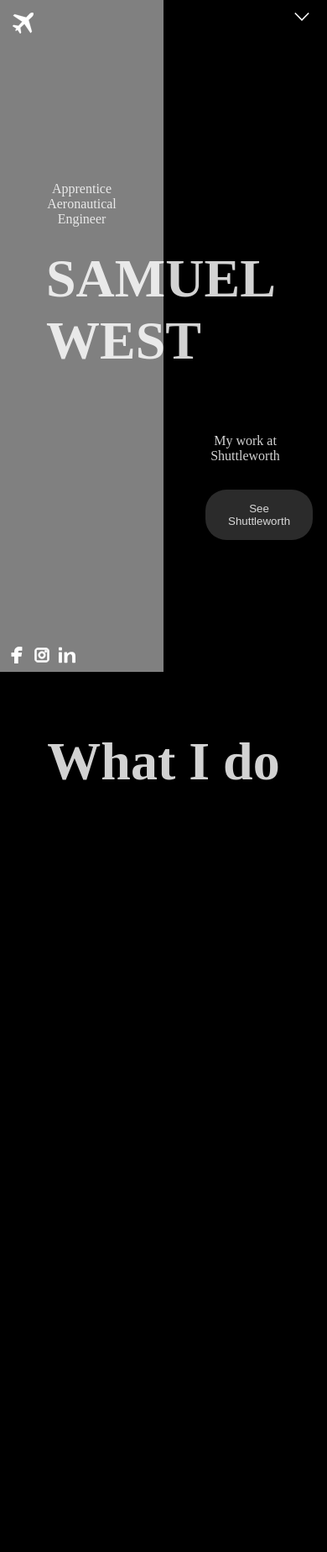
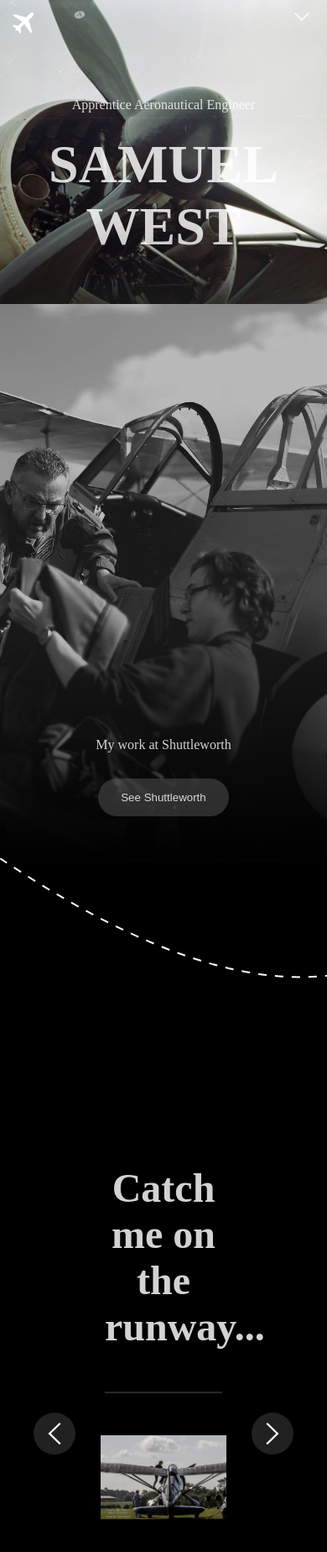
Before and after one commit to natbates/Samuels-Website, a React (Create React App) app: page / in a window 390 px wide. Shown: the top 1848 px of the page at 84% size. Before the commit the page ends 1470 px from the top, so only its background shows below. Built offline with nearby package versions, Linux system fonts and the light colour scheme; a web font is replaced by a local one.

Commit message:
nav, pages, background, mobile

```diff
--- a/package.json
+++ b/package.json
@@ -23,6 +23,7 @@
         "cross-spawn": "^7.0.6",
         "dotenv": "^16.4.5",
         "firebase": "^11.0.2",
+        "leaflet": "^1.9.4",
         "node-fetch": "^2.7.0",
         "react": "^18.0.0",
         "react-dom": "^18.0.0",
--- /dev/null
+++ b/src/components/Contact.jsx
@@ -0,0 +1,29 @@
+import "../styles/contact.css";
+
+const Contact = () => {
+    return (
+        <div id="contact-me">
+            <h2>Contact Me</h2>
+            <form action="https://formspree.io/f/movjwlkg" method="POST">
+                <label>
+                    Name:
+                    <input type="text" name="name" required />
+                </label>
+
+                <label>
+                    Email:
+                    <input type="email" name="email" required />
+                </label>
+
+                <label>
+                    Message:
+                    <textarea name="message" required></textarea>
+                </label>
+
+                <button type="submit">Send</button>
+            </form>
+        </div>
+    );
+};
+
+export default Contact;
--- /dev/null
+++ b/src/components/Map.jsx
@@ -0,0 +1,51 @@
+// MapComponent.js
+import React, { useEffect, useRef } from "react";
+import L from "leaflet"; // Import Leaflet
+import "leaflet/dist/leaflet.css"; // Import Leaflet styles
+
+const MapComponent = () => {
+  const mapContainerRef = useRef(null); // Create a ref to store the map container
+
+  useEffect(() => {
+    if (mapContainerRef.current) {
+      // Check if the map is already initialized
+      const map = L.map(mapContainerRef.current, {
+        center: [51.505, -0.09], // Example coordinates: London
+        zoom: 13,
+      });
+
+      // Add CartoDB Positron with transport features (good for displaying transport routes)
+      L.tileLayer(
+        "https://{s}.basemaps.cartocdn.com/light_nolabels/{z}/{x}/{y}.png"
+      ).addTo(map);
+
+      const customIcon = L.icon({
+        iconUrl: "/svgs/marker.svg", // Path to your custom marker image
+        iconSize: [32, 32], // Size of the icon
+        iconAnchor: [16, 32], // Anchor the icon to the bottom center (adjust based on your image)
+        popupAnchor: [0, -32], // Position of the popup relative to the icon
+      });
+
+      // Add a marker at the specified location
+      L.marker([52.08626, -0.31854], { icon: customIcon }) // Example coordinates: London
+        .addTo(map)
+        .bindPopup("This is my location!")
+        .openPopup();
+
+      // Cleanup the map when the component is unmounted
+      return () => {
+        map.remove(); // Destroy the map instance
+      };
+    }
+  }, []);
+
+  return (
+    <div
+      ref={mapContainerRef}
+      style={{ height: "800px", width: "100%"}}
+      className="map"
+    />
+  );
+};
+
+export default MapComponent;
--- a/src/components/Navbar.jsx
+++ b/src/components/Navbar.jsx
@@ -1,19 +1,34 @@
 import "../styles/navbar.css";
 import { useState } from "react";
 
-const Navbar = () =>
-{
-
+const Navbar = () => {
     const [navBarState, setNavBarState] = useState(false);
 
     return (
         <div id="top-nav-bar">
             <div className="logo-container">
-                <img src = "svgs/plane.svg" className="logo"></img>
+                <img src="svgs/plane.svg" className="logo" />
             </div>
-            <img src = "svgs/down-arrow.svg"></img>
+
+            <div
+                className="dropdown"
+                onMouseEnter={() => setNavBarState(true)}
+                onMouseLeave={() => setNavBarState(false)}
+            >
+                <img
+                    src="svgs/down-arrow.svg"
+                    className={`dropdown-arrow ${navBarState ? "rotated" : ""}`}
+                />
+                <div className={`nav-menu ${navBarState ? "show" : ""}`}>
+                    <ul>Home</ul>
+                    <ul>About</ul>
+                    <ul>Services</ul>
+                    <ul>Contact</ul>
+                    <ul>Blog</ul>
+                </div>
+            </div>
         </div>
-    )
-}
+    );
+};
 
 export default Navbar;
--- a/src/pages/homepage.jsx
+++ b/src/pages/homepage.jsx
@@ -1,10 +1,25 @@
+import Contact from "../components/Contact";
+import MapComponent from "../components/Map";
 import Socials from "../components/Socials";
 import "../styles/homepage.css";
+
+
+const TravelLine = () =>
+{
+    return (
+        <div className="line-container">
+            <svg>
+                <path d="M0,0 C150,100, 350,200, 500,100 C650,0, 850,150, 1000,100" />
+            </svg>
+        </div>
+    );
+}
 
 const HomePage = () =>
 {
     return(
         <div id = "home-page">
+
             <div className="divider-section">
                 <section>
                     <p>Apprentice Aeronautical Engineer</p>
@@ -17,8 +32,40 @@ const HomePage = () =>
                 </section>
             </div>
 
-            <div id = "about-me">
+            <TravelLine />
+
+            <div id = "home-images" className="home-section">
+                <h1>Catch me on the runway...</h1>
+                <img src = "/images/sam/IMG_6353.jpeg"></img>
+                <div id = "interact-buttons">
+                    <img src = "svgs/down-arrow.svg" className="left"></img>
+                    <img src = "svgs/down-arrow.svg" className="right"></img>
+                </div>
+            </div>
+
+            <div id = "about-me" className="home-section">
                 <h1>What I do</h1>
+            </div>
+
+            <div id = "air-shows" className="home-section">
+                <h1>Airshows</h1>
+            </div>
+
+            <div id = "location" className="home-section">
+                <h1>Where I do it</h1>
+                <MapComponent />
+                <div className="map-location">
+                    <p>Shuttleworth</p>
+                    <p>Alder Drive</p>
+                    <p>Biggleswade</p>
+                    <p>Bedfordshire</p>
+                    <p>SG18 9DT</p>
+                </div>
+
+            </div>
+
+            <div id = "contact-home-page">
+                <Contact />
             </div>
 
         </div>
--- a/src/styles/app.css
+++ b/src/styles/app.css
@@ -1,9 +1,15 @@
 :root
 {
-    --primary-colour: #239ac9;
-    --secondary-colour: #000000;
+    --primary-colour: #ffffff;
+    --secondary-colour: #e25809;
     --background-colour: rgb(0, 0, 0);
     --text-colour: #ffffffd2;
+}
+
+html
+{
+    width: 100%;
+    scroll-behavior: smooth;
 }
 
 body
@@ -12,15 +18,14 @@ body
     color: var(--text-colour);
     background-color: var(--background-colour);
     margin: 0;
+    width: 100%;
+    margin: 0;
+    padding: 0;
 }
 
 @font-face {
     font-family: metro;
     src: url("/public/fonts/Metropolis-Regular.otf");
-}
-
-#page-holder
-{
 }
 
 .background-image
@@ -49,6 +54,7 @@ button
 button:hover
 {
     transform: scale(1.05);
+    color: var(--secondary-colour);
 }
 
 .socials-container
@@ -61,4 +67,20 @@ button:hover
 {
     width: 20px;
     height: 20px;
+    transition: transform 0.3s ease;
+    transform-origin: center;
 }
+
+.socials-container img:hover
+{
+    transform: scale(1.05);
+}
+
+.home-section
+{
+    text-align: center;
+    margin-top: 70px;
+    height: 600px;
+    padding: 120px;
+    position: relative;
+}
--- /dev/null
+++ b/src/styles/contact.css
@@ -0,0 +1,19 @@
+#contact-me {
+    max-width: 90%;
+    margin: auto;
+    padding: 20px;
+    text-align: center;
+}
+
+form {
+    display: flex;
+    flex-direction: column;
+    gap: 10px;
+}
+
+input, textarea {
+    padding: 10px;
+    border: 1px solid #ccc;
+    border-radius: 5px;
+    background-color: transparent;
+}
--- a/src/styles/homepage.css
+++ b/src/styles/homepage.css
@@ -3,7 +3,7 @@
 #home-page
 {
     width: 100%;
-    height: 800px;
+    height: fit-content;
     max-width: 100vw;
 }
 
@@ -20,7 +20,7 @@
     padding: 50px;
     padding-top: 200px;
     position: relative;
-    width: 50% !important;
+    width: 50%;
     box-sizing: border-box;
 }
 
@@ -39,12 +39,19 @@
 
 #home-page .divider-section section:first-child
 {
-    background-color: gray;
+    background-image: url("/public/images/sam/IMG_0478.jpeg");
+    background-position: center;
+    background-repeat: no-repeat;
+    background-size: cover;
 }
 
-#home-page .divider-section section:last-child
-{
+#home-page .divider-section section:last-child {
     padding-top: 500px;
+    background-image: linear-gradient(to bottom, rgba(0, 0, 0, 0) 60%, black 100%),
+                      url("/public/images/sam/IMG_7755.jpeg");
+    background-position: center;
+    background-repeat: no-repeat;
+    background-size: cover;
 }
 
 
@@ -55,16 +62,150 @@
     margin-top: 25px;
 }
 
+#home-page .home-section h1
+{
+    border-bottom: 2px #313131d0 solid;
+    padding-bottom: 50px;
+}
+
 #home-page h2
 {
     font-size: 2.5rem;
+}
+
+
+/* Images */
+
+#home-images
+{
+}
+
+#home-images h1
+{
+    font-size: 3rem;
+    margin-bottom: 50px;
+}
+
+#home-images img
+{
+    width: 100%;
+    height: auto;
+}
+
+#interact-buttons
+{
+    display: flex;
+    justify-content: space-between;
+    width: 100%;
+    position: absolute;
+    left: 0;
+    height: 100%;
+    bottom: 20;
+    padding: 40px;
+    box-sizing: border-box;
+    transform: translateY(50%);
+}
+
+#interact-buttons img
+{
+    width: 30px;
+    height: 30px;
+    background-color: rgba(255, 255, 255, 0.13);
+    padding: 10px;
+    border-radius: 50%;
+}
+
+#interact-buttons .left
+{
+    transform: rotate(90deg);
+}
+
+#interact-buttons .right
+{
+    transform: rotate(-90deg);
 }
 
 /* About me */
 
 #about-me
 {
-    text-align: center;
-    margin-top: 70px;
-    height: 600px;
+
 }
+
+/* Location */
+
+#location
+{
+    height: 1000px;
+}
+
+.map
+{
+    box-sizing: border-box;
+    margin: auto;
+    margin-top: 50px;
+}
+
+.map-location
+{
+    background-color: var(--background-colour);
+    position: absolute;
+    top: 170;
+    left: 150;
+    color: var(--text-colour);
+    z-index: 1000;
+    display: flex;
+    flex-direction: column;
+    height: fit-content;
+    text-align: start;
+    padding: 20px;
+}
+
+.map-location h1
+{
+    font-size: 1.4rem !important;
+    margin: 5px;
+    margin-top: 5px !important;
+    color: white;
+}
+
+/* Dashed Line */
+
+.line-container {
+    width: 100%;
+    height: fit-content;
+}
+
+.line-container svg {
+    width: 100%;
+    height: 100%;
+}
+
+path {
+    stroke: rgb(255, 255, 255);
+    stroke-width: 2;
+    fill: none;
+    stroke-dasharray: 10, 10; /* Creates the dashed effect */
+}
+
+@media (max-width: 1000px) {
+    #home-page .divider-section{
+        flex-direction: column;
+    }
+    #home-page .divider-section section{
+        width: 100%;
+    }
+    #home-page .divider-section section:first-child
+    {
+        padding-top: 100px;
+
+    }
+    #home-page .divider-section section:last-child
+    {
+        box-shadow: 0px -31px 50px rgba(27, 27, 27, 0.836);
+    }
+    #home-page .socials-container
+    {
+        bottom: -50px;
+    }
+}
--- a/src/styles/navbar.css
+++ b/src/styles/navbar.css
@@ -4,10 +4,13 @@
     display: flex;
     align-items: center;
     justify-content: space-between;
-    width: fit-content;
-    position: fixed;
-    z-index: 100;
-    width: 100%;
+    position:fixed;
+    z-index: 1000;
+    width: 100vw;
+    top: 0;
+    height: 40px;
+    min-height: 40px;
+    max-width: 100vw;
 }
 
 .logo-container
@@ -25,11 +28,25 @@
     margin-right: 5px !important;
 }
 
+.nav-bar-container{
+    position: absolute;
+    display: flex;
+    right: 70px;
+    margin-top: 2px;
+    transform-origin: right;
+}
+
 #top-nav-bar img
 {
     width: 20px;
     height: 20px;
     margin-right: 20px;
+    transition: transform 0.3s ease;
+}
+
+#top-nav-bar img:hover
+{
+    transform: rotate(90deg);
 }
 
 #top-nav-bar h1
@@ -39,7 +56,44 @@
     font-weight: 100;
 }
 
+.nav-menu.show {
+    opacity: 1;
+    visibility: visible;
+    transform: translateY(0);
+}
+
+.nav-menu {
+    position: absolute;
+    top: -8;
+    right: 40;
+    opacity: 0;
+    visibility: hidden;
+    transform: translateY(-10px);
+    transition: all 0.3s ease-in-out;
+    display: flex;
+}
+
+.dropdown {
+    position: relative;
+    display: inline-block;
+}
+
+.dropdown-arrow {
+    transition: transform 0.3s ease-in-out;
+}
+
+.dropdown-arrow.rotated {
+    transform: rotate(90deg);
+}
+
+.nav-menu ul {
+    padding: 10px 20px;
+    margin: 0;
+    list-style: none;
+    white-space: nowrap;
+}
+
 #top-nav-bar ul:hover
 {
-    color: #ce4a15;
+    color: var(--secondary-colour);
 }
```
Also changed, not shown: public/svgs/marker.svg (added).
